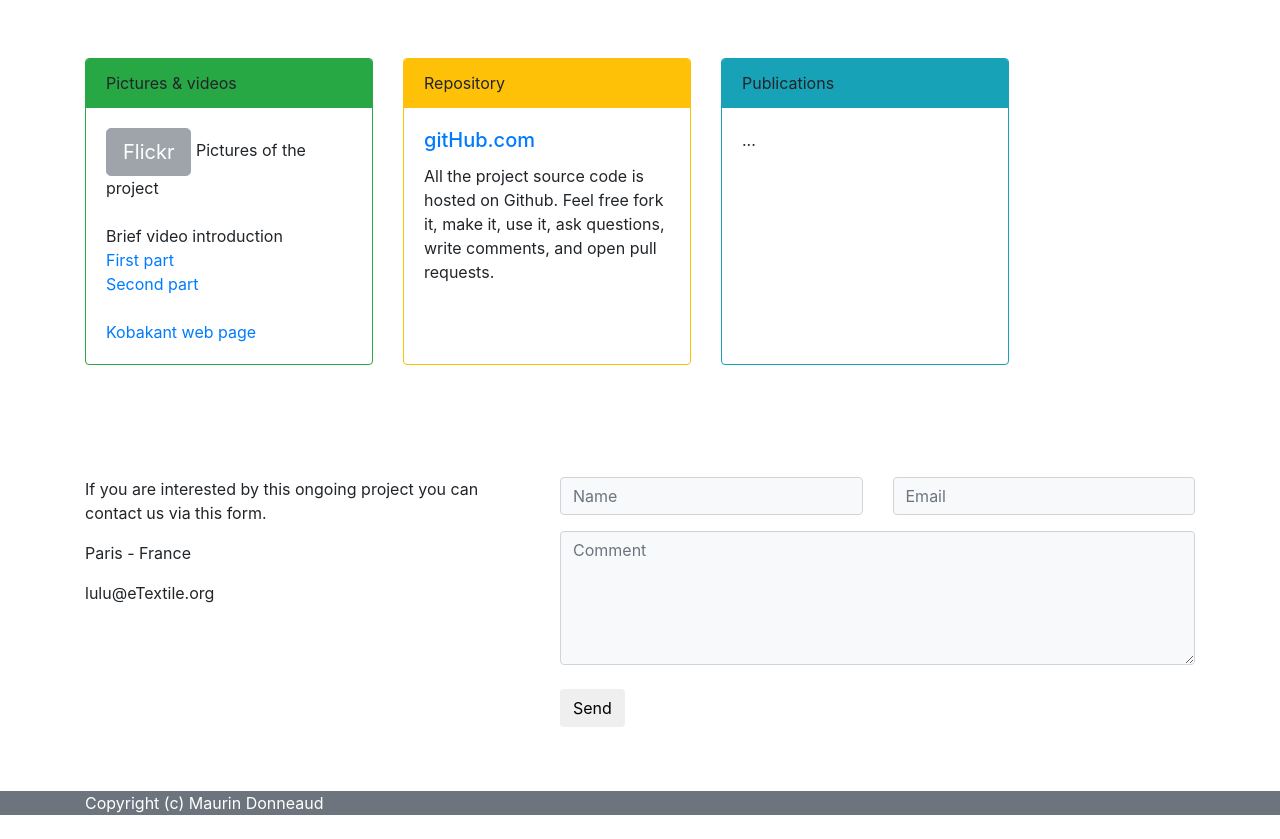
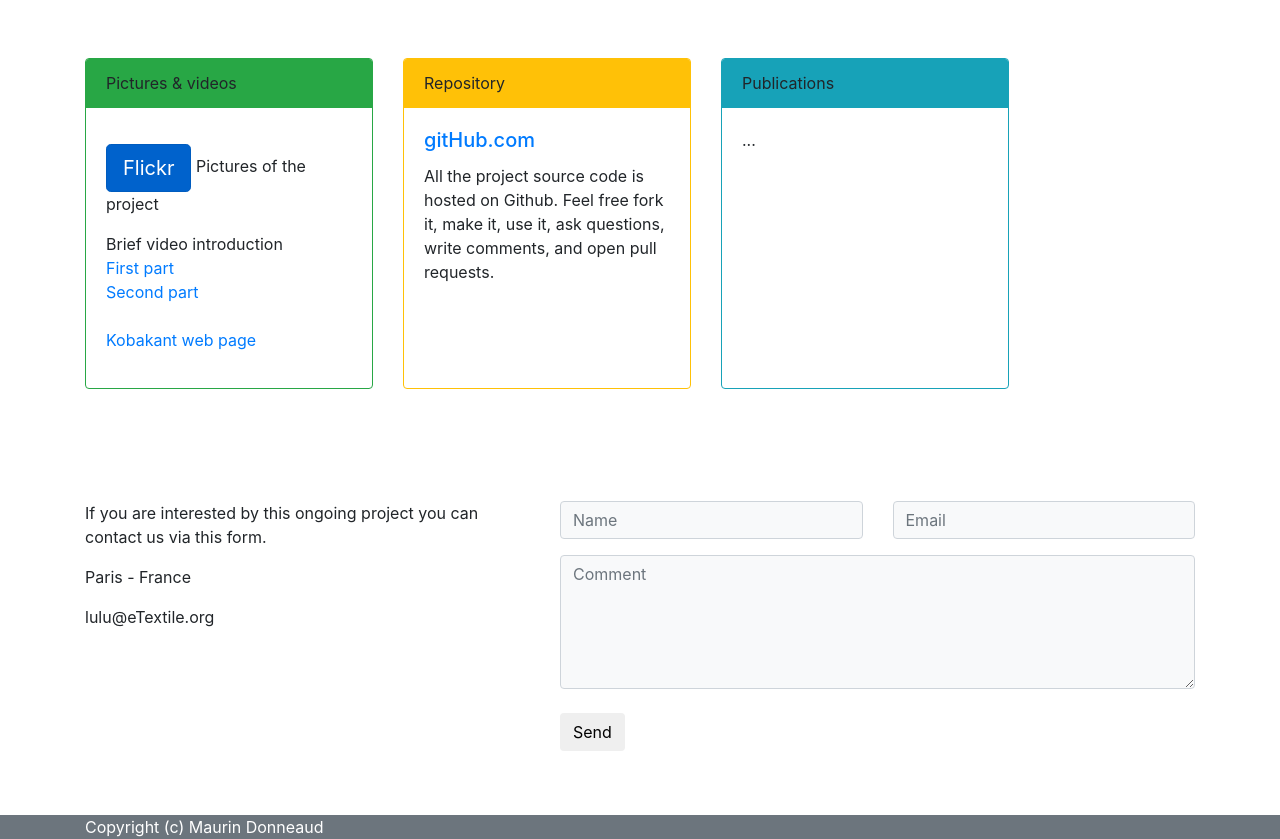
Before and after one commit to eTextile/Lulu, a website: page docs/index.html in a window 1280 px wide. Shown: the part 1300-2139 px from the top of the page. Before the commit the page ends 2115 px from the top, so only its background shows below. Drawn offline with Linux system fonts and the light colour scheme; some icons are missing.

Commit message:
Testing button

```diff
--- a/docs/index.html
+++ b/docs/index.html
@@ -120,8 +120,8 @@
           <div class="card-header bg-success border-success">Pictures & videos</div>
           <div class="card-body">
             <p class="card-text">
-              <a href="https://www.flickr.com/groups/3908991@N25/" class="btn btn-secondary btn-lg disabled" role="button" aria-disabled="true">Flickr</a> Pictures of the project <br>
-              <br>
+              <p><a href="https://www.flickr.com/groups/3908991@N25/" class="btn btn-primary btn-lg active" role="button" aria-pressed="true">Flickr</a> Pictures of the project <br></p>
+
               <a>Brief video introduction</a><br>
               <a href="https://www.youtube.com/watch?v=drAoLd_eUWk" title="Brief video introduction">First part</a><br>
               <a href="https://vimeo.com/249171264" title="Brief video introduction">Second part</a><br>
```
